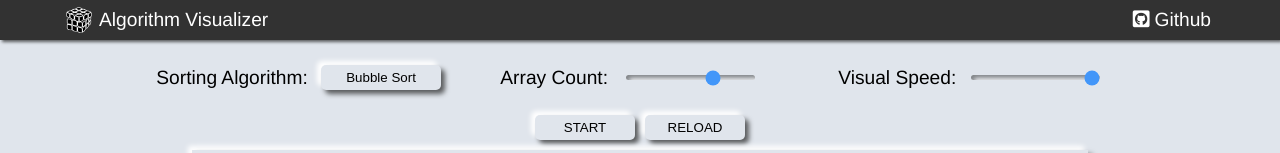
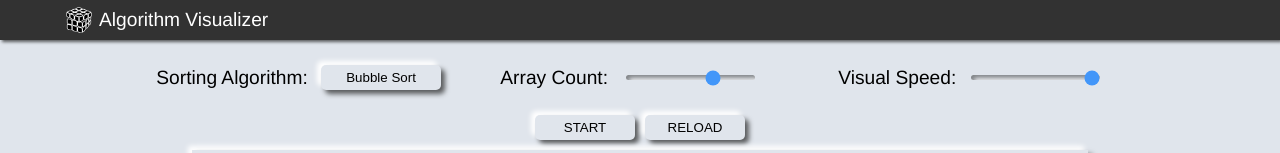
Before and after one commit to Arpitk98/Algorithm_minor_project, a plain HTML site: page sorting/sorting_page.html in a window 1280 px wide. Shown: the top 153 px of the page. Drawn offline with Linux system fonts and the light colour scheme.

Commit message:
minor_change

```diff
--- a/sorting/sorting_page.html
+++ b/sorting/sorting_page.html
@@ -26,10 +26,7 @@
                 <img src="../Logo1.png" alt="logo">
                 <a href="../index.html">Algorithm Visualizer</a>
             </box>
-            <box class="element">
-                <a href="https://github.com/Arpitk98/algorithm_visualizer_" target=_blank>
-                    <i class="fab fa-github-square"></i>Github</a>
-            </box>
+
         </div>
     </div>
     <div class="flex-labels">
```
Also changed, not shown: index.html (+1 -4 lines).
